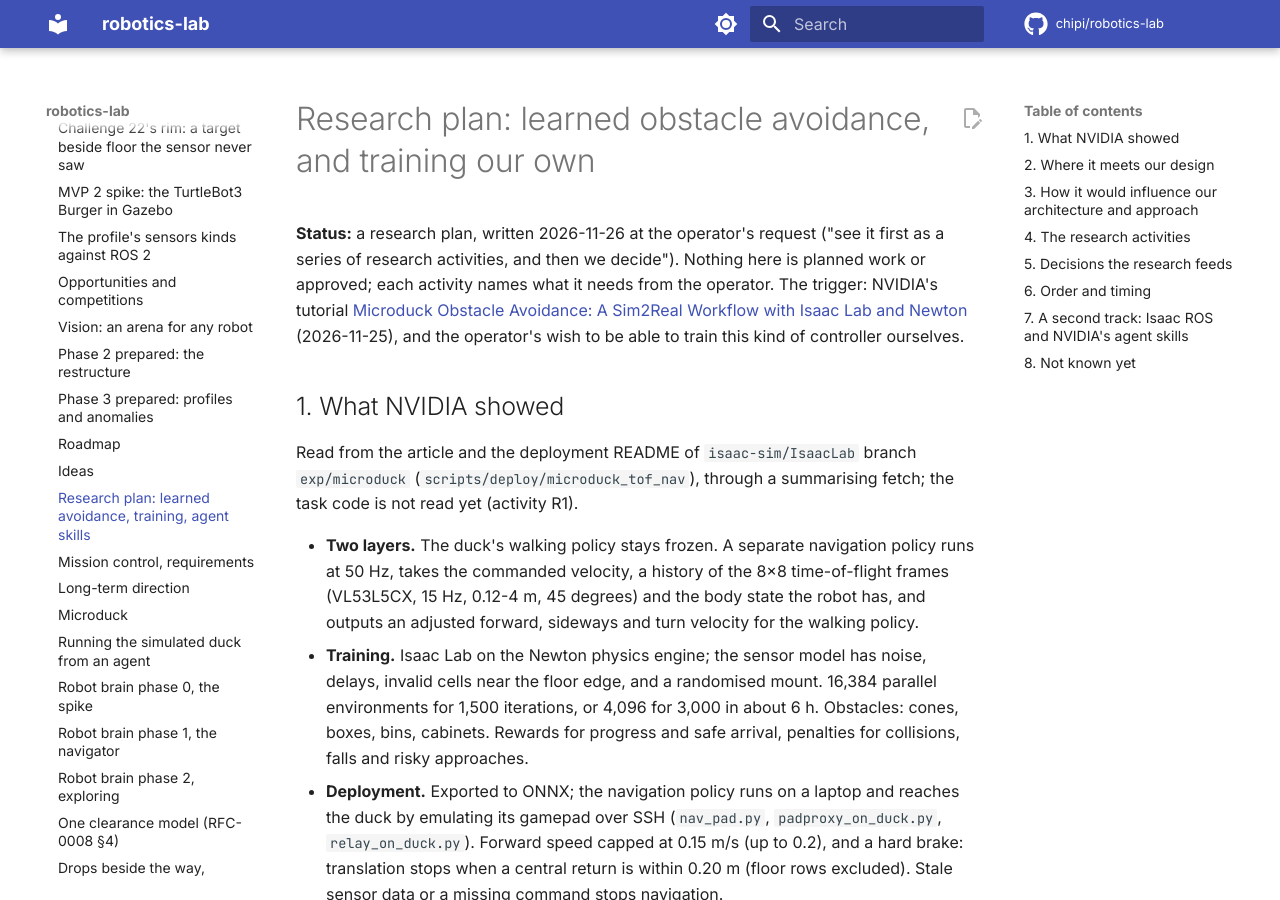
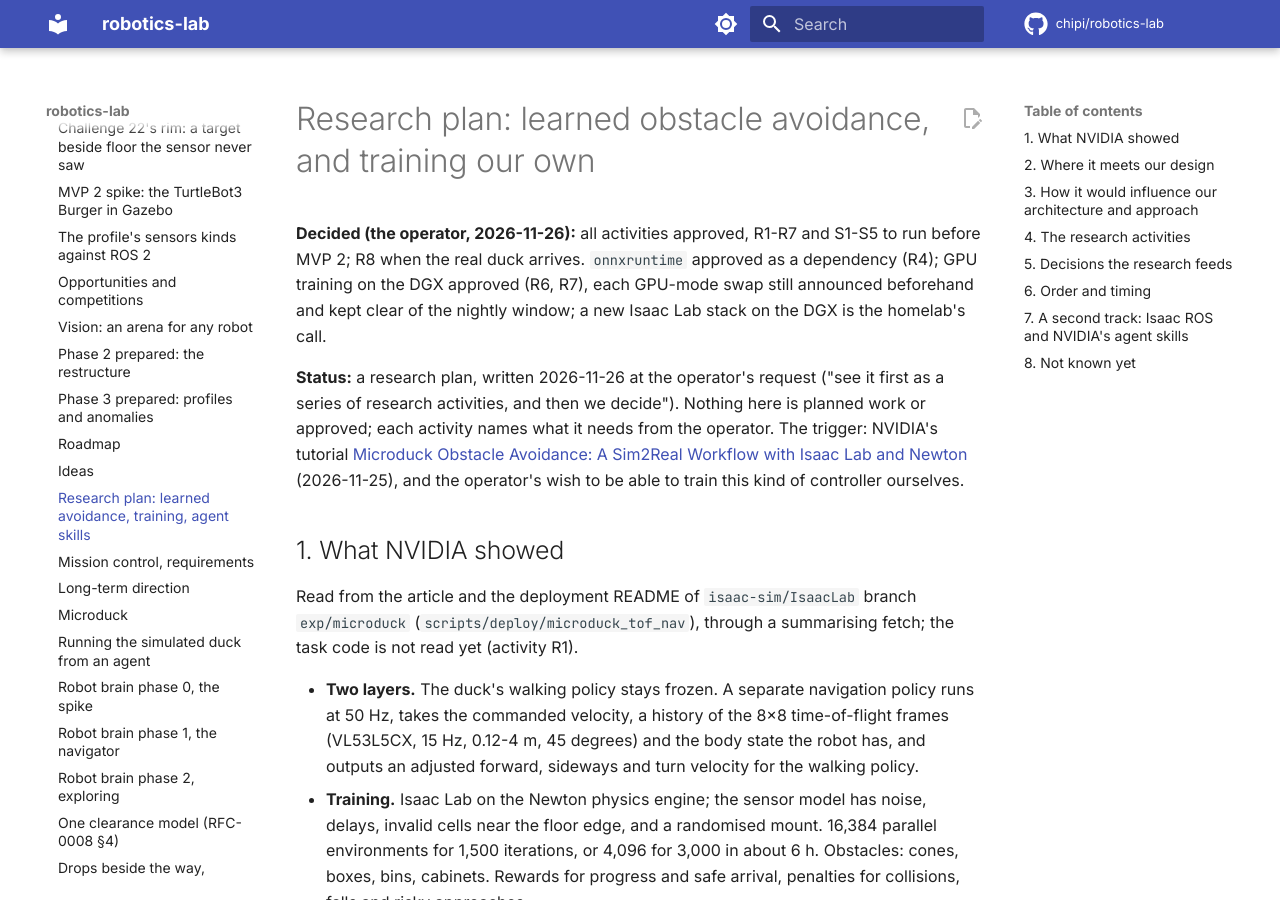
Before and after one commit to chipi/robotics-lab, an MkDocs documentation site: the page built from docs/wip/RESEARCH-LEARNED-AVOIDANCE.md, in a window 1280 px wide and 900 px high. Built offline with MkDocs 1.6.1 and Material for MkDocs 9.7.7, drawn with Linux system fonts in a browser that asks for light colours; comment, search, counter and statistics services are not loaded.

Commit message:
docs(wip): the research plan approved: R1-R7 and S1-S5 before MVP 2, R8 with the real duck, onnxruntime and DGX training approved
Co-Authored-By: Claude Opus 5.5 <noreply@anthropic.com>
Claude-Session: https://claude.ai/code/session_014cvkLACeLchr5ni8n9hCia

```diff
--- a/docs/wip/RESEARCH-LEARNED-AVOIDANCE.md
+++ b/docs/wip/RESEARCH-LEARNED-AVOIDANCE.md
@@ -1,4 +1,10 @@
 # Research plan: learned obstacle avoidance, and training our own
+
+**Decided (the operator, 2026-11-26):** all activities approved, R1-R7 and S1-S5 to run before MVP
+2;
+R8 when the real duck arrives. `onnxruntime` approved as a dependency (R4); GPU training on the DGX
+approved (R6, R7), each GPU-mode swap still announced beforehand and kept clear of the nightly
+window; a new Isaac Lab stack on the DGX is the homelab's call.
 
 **Status:** a research plan, written 2026-11-26 at the operator's request ("see it first as a
 series of research activities, and then we decide"). Nothing here is planned work or approved;
```
